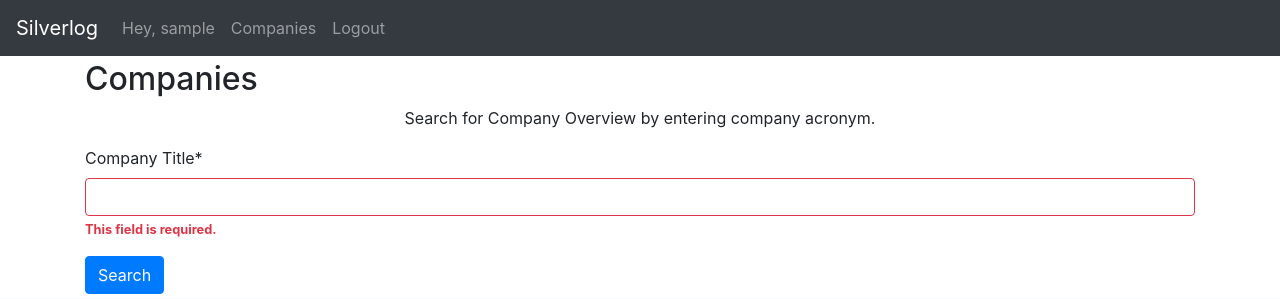
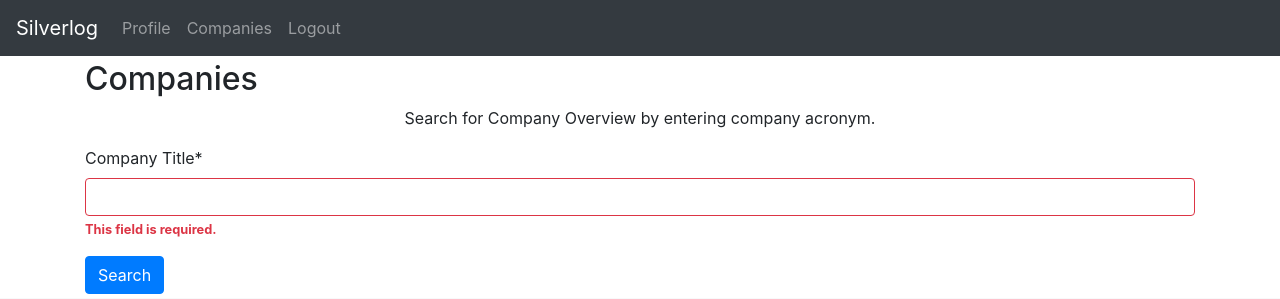
Before and after one commit to RimveBiceps/silverlog, a Django app: page /company in a window 1280 px wide. Shown: the top 299 px of the page. Run offline with Django 3.2, Linux system fonts and the light colour scheme; the visitor is signed in with stand-in values (Sample User, id 1); some libraries are stand-ins or nearby versions.

Commit message:
[ADD] Logged user Profile

```diff
--- a/main/templates/main/navbar.html
+++ b/main/templates/main/navbar.html
@@ -10,7 +10,7 @@
             {% if user.is_authenticated %}
 
             <li class="nav-item">
-                <a class="nav-link" href="#">Hey, {{user.username}}</a>
+                <a class="nav-link" href="/profile">Profile</a>
             </li>
             <li class="nav-item">
                 <a class="nav-link" href="/company">Companies</a>
--- a/main/urls.py
+++ b/main/urls.py
@@ -5,6 +5,7 @@
 
 urlpatterns = [
     path("", views.handle_home, name="home"),
+    path("profile", views.handle_profile, name="profile"),
     path('register', views.handle_register, name="register"),
     path("login", views.handle_login, name="login"),
     path("logout", views.handle_logout, name="logout"),
--- a/main/views.py
+++ b/main/views.py
@@ -3,6 +3,7 @@
 from django.contrib.auth import login, authenticate, logout
 from django.contrib import messages
 from django.contrib.auth.forms import AuthenticationForm
+from django.contrib.auth.decorators import login_required
 
 
 def handle_home(request):
@@ -46,3 +47,8 @@
     logout(request)
     messages.info(request, "You have successfully logged out.")
     return redirect("main:home")
+
+
+@login_required
+def handle_profile(request):
+    return render(request=request, template_name="main/profile.html")
```
